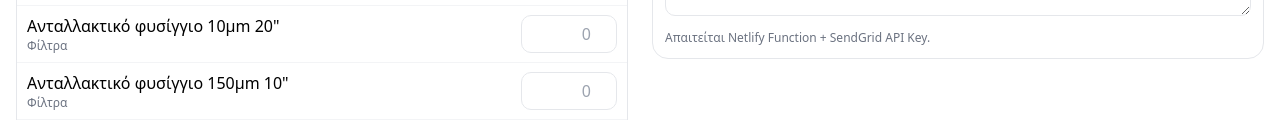
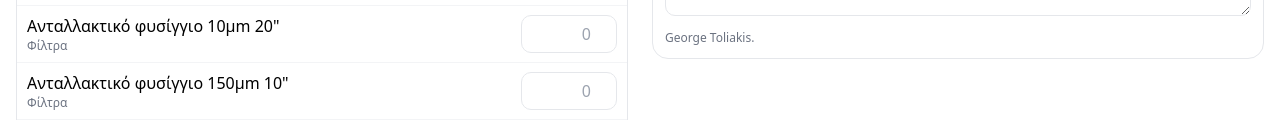
Before and after one commit to Mzogler/ydravlika-order-app, a website: page index.html in a window 1280 px wide. Shown: the part 487-607 px from the top of the page. Drawn offline with nearby package versions, Linux system fonts and the light colour scheme.

Commit message:
Update index.html

```diff
--- a/index.html
+++ b/index.html
@@ -66,7 +66,7 @@
         <input id="custName" class="input w-full mb-2" placeholder="Ονοματεπώνυμο" />
         <input id="custEmail" class="input w-full mb-2" placeholder="Email παραλήπτη" />
         <textarea id="custNotes" class="input w-full" rows="3" placeholder="Σημειώσεις"></textarea>
-        <p class="text-xs text-gray-500 mt-2">Απαιτείται Netlify Function + SendGrid API Key.</p>
+        <p class="text-xs text-gray-500 mt-2">George Toliakis.</p>
       </div>
     </aside>
   </main>
```
